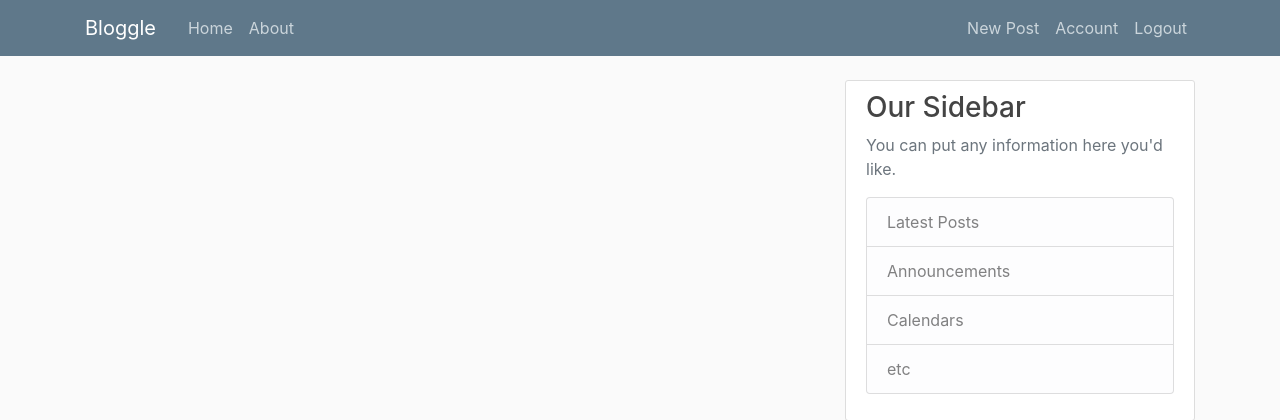
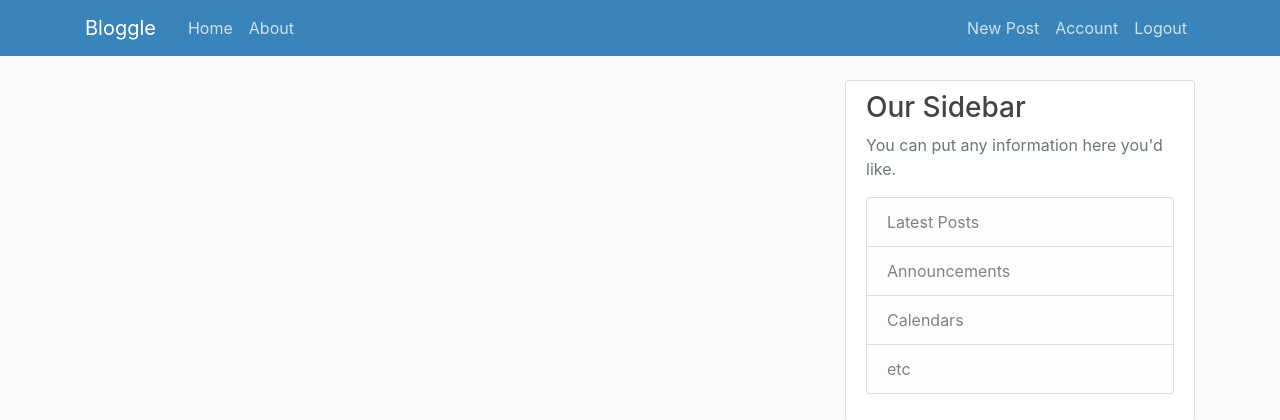
Before and after one commit to Ajaydip-Singh/Bloggle-Flask, a Flask app: page / in a window 1280 px wide. Shown: the top 420 px of the page. Run offline with Flask 2, Linux system fonts and the light colour scheme; the visitor is signed in with stand-in values (Sample User, id 1); data that the repository does not hold is empty; some libraries are stand-ins or nearby versions.

Commit message:
:lipstick: style: change navbar color

```diff
--- a/flaskblog/static/main.css
+++ b/flaskblog/static/main.css
@@ -14,11 +14,11 @@ h6 {
 }
 
 .bg-steel {
-    background-color: #5f788a;
+    background-color: #3884bb;
 }
 
 .site-header .navbar-nav .nav-link {
-    color: #cbd5db;
+    color: #d0e1eb;
 }
 
 .site-header .navbar-nav .nav-link:hover {
```
